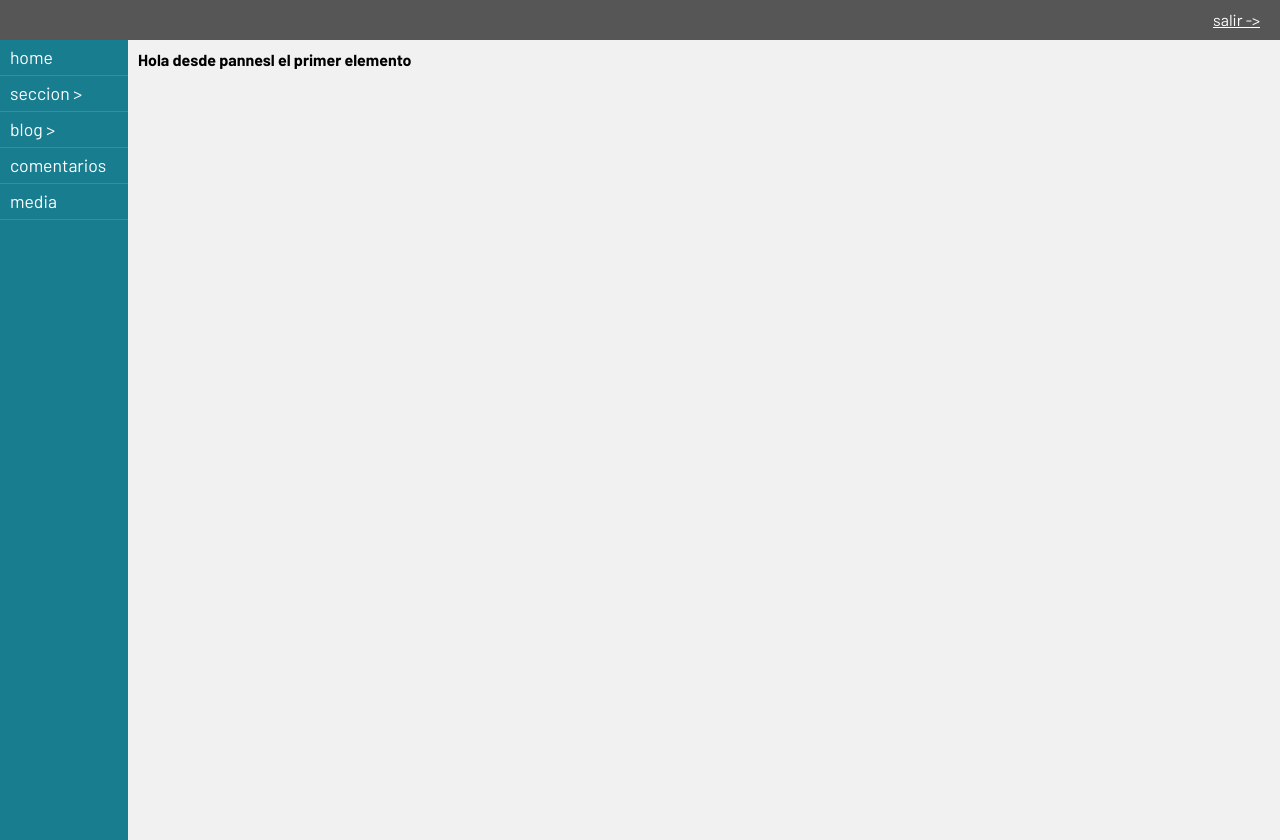
After one commit to ger86/symfony-docker, a Symfony app: template templates/pannels/index.html.twig in a window 1280 px wide. The commit adds this page. Run offline with Twig, Linux system fonts and the light colour scheme; the template is opened without the code that fills it, so the values that code supplies are empty; some libraries are stand-ins or nearby versions.

Commit message:
work with styles in backend

```diff
--- /dev/null
+++ b/public/styles/pannel.css
@@ -0,0 +1,90 @@
+* {
+    margin: 0;
+    padding: 0;
+    font-family: 'Barlow', sans-serif;
+    font-size: 1em;
+  }
+  #header{
+    background: #565656;
+  }
+  #header > .topSection{
+    display: flex;
+    justify-content: flex-end;
+  }
+  #header > .topSection a{
+    color: white;
+    line-height: 40px;
+    padding: 0 20px;
+  }
+
+#backend-elements {
+    display: flex;
+    height: 100vh;
+  }
+  #backend-elements > aside{
+    height: 100%;
+    width: 10%;
+    background: #197D90;
+    color: white;
+  }
+  #backend-elements > aside li{
+    padding-left: 10px;
+    box-sizing: border-box;
+    list-style: none;
+    font-size: 1.1em;
+    line-height: 35px;
+    display: block;
+    width: 100%;
+     border-bottom: solid 1px #0F9DB9;
+     position: relative;
+  }
+  #backend-elements > aside li:hover{
+    background: #026E83;
+    color: #00d8d8;
+    cursor: pointer;
+  }
+
+  #backend-elements > aside li{
+    z-index: 44;
+  }
+  #backend-elements > aside li > ul{
+    position: absolute;
+    top: 0;
+    right: 100%;
+    background: #026E83;
+    /* height: 100vh; */
+    z-index: -10;
+    display: none;
+    width: 120%;
+    opacity: 0;
+    transition: all 0.5s;
+    -webkit-transition: all 0.5s;
+    -moz-transition: all 0.5s;
+  }
+  #backend-elements > aside li > ul li{
+    display: block;
+    width: 100%;
+    box-sizing: border-box;
+    color:white;
+    font-size: .85em;
+  }
+  #backend-elements > aside li > ul li:hover{
+    display: block;
+    width: 100%;
+    box-sizing: border-box;
+  }
+  #backend-elements > aside li:hover ul{
+     z-index: 10;
+    right: -120%;
+    display: block;
+    opacity: 1;
+  }
+
+/* home body area*/
+#backend-elements-wrapper {
+    width: 90%;
+    background: #f1f1f1;
+  }
+  #backend-elements-wrapper > #backend-elements-wrapper-inner{
+    padding: 10px 0 0 10px;
+  }
--- a/templates/base.html.twig
+++ b/templates/base.html.twig
@@ -10,7 +10,6 @@
            and uncomment the following Encore helpers to start using Symfony UX #}
         {% block stylesheets %}
             {#{{ encore_entry_link_tags('app') }}#}
-            {# <link href="{{ asset('/styles/home.css') }}" rel="stylesheet" /> #}
         {% endblock %}
 
         {% block javascripts %}
@@ -18,6 +17,7 @@
         {% endblock %}
     </head>
     <body>
+
         {% block body %}{% endblock %}
     </body>
 </html>
--- /dev/null
+++ b/templates/pannels.html.twig
@@ -0,0 +1,40 @@
+ {% extends 'base.html.twig' %}
+
+ {% block stylesheets %}
+<link href="{{ asset('/styles/pannel.css') }}" rel="stylesheet" />
+{% endblock %}
+ {% block body %}
+ {% include 'templateParts/bar.html.twig' %}
+
+<section id="backend-elements">
+<aside class="asidesPannels">
+ <ul>
+ <li>home</li>
+ <li>seccion >
+        <ul>
+           <li>Conocimientos</li>
+           <li>conocimientos</li>
+           <li>disemño web</li>
+           <li>empleos</li>
+           <li>trabajos</li>
+           <li>sobre mi</li>
+        </ul>
+     </li>
+     <li>blog ><ul>
+        <li>es</li>
+        <li>en</li>
+        </ul>
+        </li>
+    <li>comentarios</li>
+    <li>media</li>
+ </ul>
+</aside>
+
+<section id="backend-elements-wrapper">
+  <div id="backend-elements-wrapper-inner">
+   {% block backendBody %}{% endblock %}
+  </div>
+</section>
+
+</section>
+{% endblock %}
--- /dev/null
+++ b/templates/pannels/index.html.twig
@@ -0,0 +1,9 @@
+{% extends 'pannels.html.twig' %}
+
+{% block title %}™️ Home Pannel!{% endblock %}
+
+{% block backendBody %}
+<h1>
+Hola desde pannesl el primer elemento
+</h1>
+{% endblock %}
--- /dev/null
+++ b/templates/templateParts/bar.html.twig
@@ -0,0 +1,5 @@
+<header id="header">
+ <nav class="topSection">
+   <a href="LogOut">salir -></a>
+ </nav>
+</header>
```
Also changed, not shown: public/styles/home.css (+63 -15 lines), src/Controller/PannelsController.php (added, +20 -0 lines), src/Controller/ProcessLoguinController.php (+7 -16 lines), templates/home/index.html.twig (+7 -3 lines).
